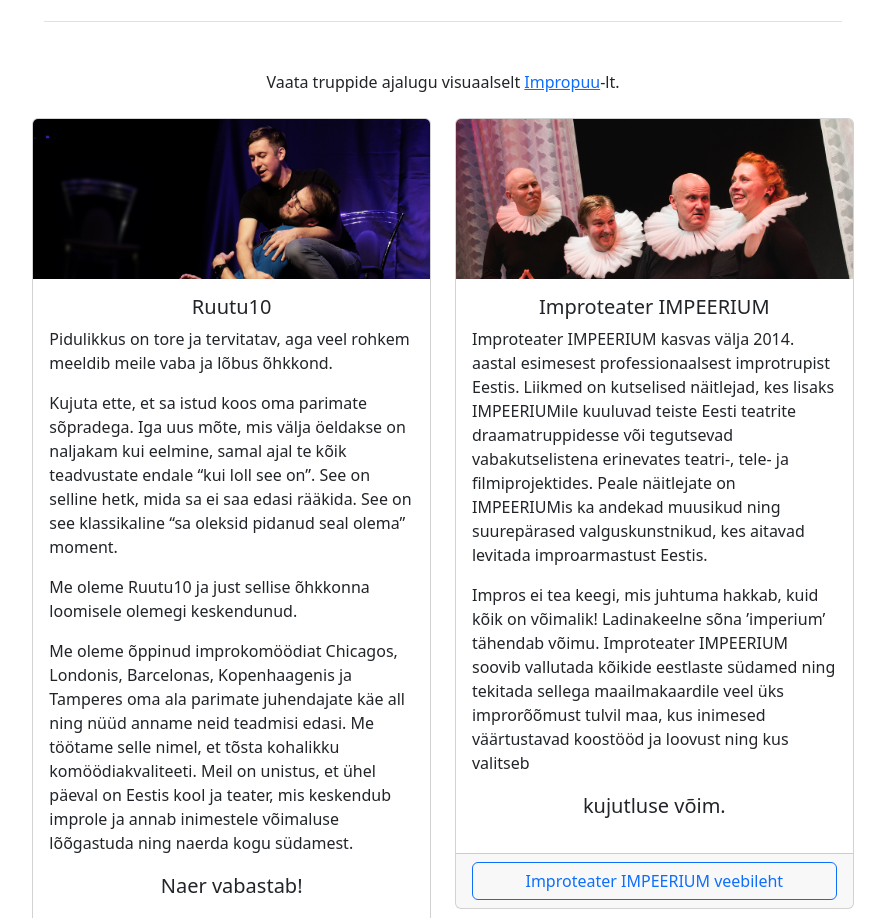
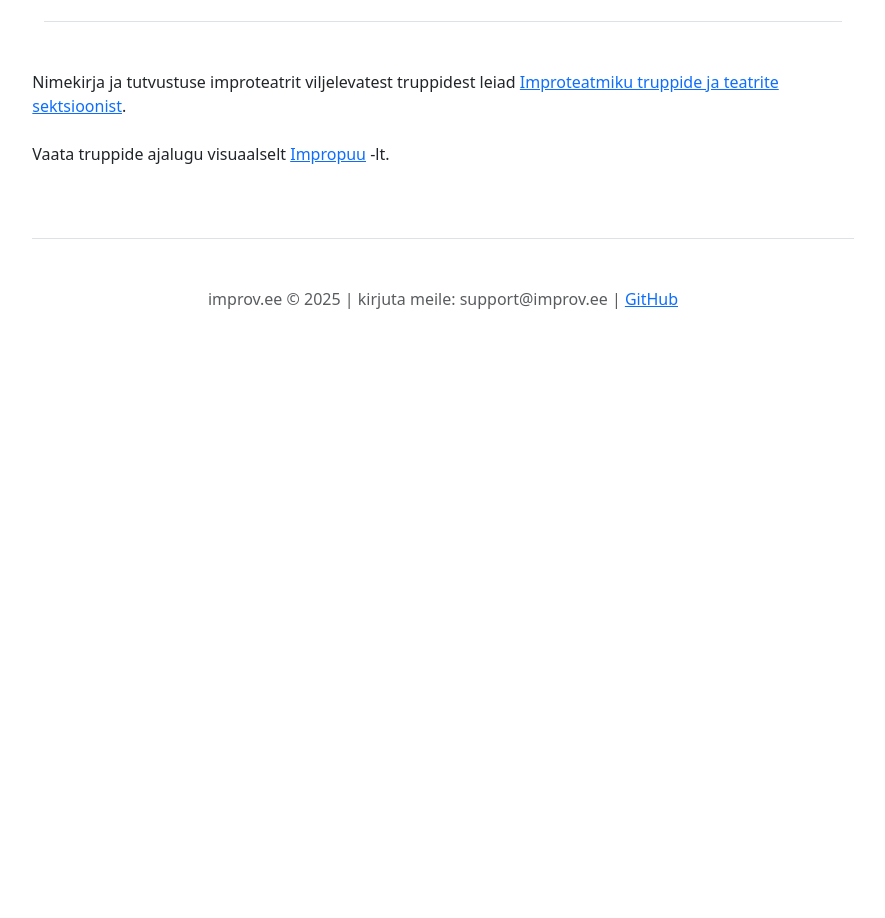
Before and after one commit to improv-ee/improv-static, a Nuxt app: page /trupid in a window 1280 px wide. Shown: the part 182-1100 px from the top of the page, without its empty margins (197-1082 px from the left). After the commit the page ends 800 px from the top, so only its background shows below. Built offline with nearby package versions, Linux system fonts and the light colour scheme.

Commit message:
Remove static group listing, point to improteatmik

```diff
--- a/components/organization/Card.vue
+++ /dev/null
@@ -1,28 +0,0 @@
-<template>
-    <div class="col">
-        <div class="card">
-             <img :src="image" class="card-img-top" :alt="name"/>
-            <div class="card-body">
-                <h5 class="card-title text-center">{{ name }}</h5>
-                <p class="card-text">
-                    <slot name="description"></slot>
-                </p>
-
-            </div>
-            <div class="card-footer text-center">
-    <a :href="link" target="_blank" class="btn col-12 btn-outline-primary">{{ name }} veebileht</a>
-  </div>
-        </div>
-    </div>
-</template>
-<script>
-import { defineComponent } from '@vue/composition-api'
-export default defineComponent({
-    props: {
-        link: { type: String, required: true },
-        image: { type: String, required: true },
-        name: {type: String, required: true}
-  }
-})
-
-</script>
--- a/pages/trupid.vue
+++ b/pages/trupid.vue
@@ -1,108 +1,16 @@
 <template>
     <div>
         <div class="row">
-            <p class="text-center mb-4">Vaata truppide ajalugu visuaalselt <NuxtLink to="/impropuu">Impropuu</NuxtLink>-lt.</p>
+
+            <p class="mb-4">Nimekirja ja tutvustuse improteatrit viljelevatest truppidest leiad <a
+                    href="https://teatmik.improv.ee/s/22aeb82e-7c69-41f3-a2cb-34371d4e9359"
+                    title="Improteatmik">Improteatmiku truppide
+                    ja teatrite sektsioonist</a>.</p>
+
+            <p class="mb-4">Vaata truppide ajalugu visuaalselt <NuxtLink to="/impropuu">Impropuu</NuxtLink>
+                -lt.</p>
         </div>
-        <div class="row row-cols-1 row-cols-md-2 g-4">
 
-            <OrganizationCard name="Ruutu10" image="/img/ruutu10.jpg" link="https://ruutu10.ee">
-                <template #description>
-                    <p>Pidulikkus on tore ja tervitatav, aga veel rohkem meeldib meile vaba ja lõbus õhkkond.</p>
-                    <p>Kujuta ette, et sa istud koos oma parimate sõpradega. Iga uus mõte, mis välja öeldakse on
-                        naljakam
-                        kui eelmine,
-                        samal ajal te kõik teadvustate endale “kui loll see on”. See on selline hetk, mida sa ei saa
-                        edasi
-                        rääkida.
-                        See on see klassikaline “sa oleksid pidanud seal olema” moment. </p>
-
-                    <p>Me oleme Ruutu10 ja just sellise õhkkonna loomisele olemegi keskendunud. </p>
-                    <p>Me oleme õppinud improkomöödiat Chicagos, Londonis, Barcelonas, Kopenhaagenis ja Tamperes oma
-                        ala parimate juhendajate käe all ning nüüd anname neid teadmisi edasi. Me töötame selle nimel,
-                        et tõsta kohalikku komöödiakvaliteeti. Meil on unistus, et ühel päeval on Eestis kool ja teater,
-                        mis keskendub improle ja annab inimestele võimaluse lõõgastuda ning naerda kogu südamest.</p>
-
-                    <p class="lead text-center">Naer vabastab!</p>
-                </template>
-            </OrganizationCard>
-
-            <OrganizationCard name="Improteater IMPEERIUM" image="/img/impeerium.jpg" link="https://improimpeerium.ee/">
-                <template #description>
-                    <p>Improteater IMPEERIUM kasvas välja 2014. aastal esimesest professionaalsest improtrupist Eestis.
-                        Liikmed on kutselised näitlejad, kes lisaks IMPEERIUMile kuuluvad teiste Eesti teatrite
-                        draamatruppidesse või tegutsevad vabakutselistena erinevates teatri-, tele- ja filmiprojektides.
-                        Peale näitlejate on IMPEERIUMis ka andekad muusikud ning suurepärased valguskunstnikud, kes
-                        aitavad
-                        levitada improarmastust Eestis.</p>
-
-                    <p>Impros ei tea keegi, mis juhtuma hakkab, kuid kõik on võimalik! Ladinakeelne sõna ’imperium’
-                        tähendab
-                        võimu.
-                        Improteater IMPEERIUM soovib vallutada kõikide eestlaste südamed ning tekitada sellega
-                        maailmakaardile veel
-                        üks improrõõmust tulvil maa, kus inimesed väärtustavad koostööd ja loovust ning kus valitseb</p>
-                    <p class="lead text-center">kujutluse võim.</p>
-                </template>
-            </OrganizationCard>
-
-            <OrganizationCard name="Ehatäht" image="/img/eha.jpg" link="https://www.facebook.com/ehat2ht/">
-                <template #description>
-                    <p>Improtrupp Ehatäht sai tuule tiibadesse 2016. aasta oktoobris Von Glehni
-                        Teatri improteatri kursusel. Trupi sünnile aitas kaasa kursuse juhendaja
-                        Mairi Tikerpalu (Improteater IMPEERIUM). Väga kiiresti leiti ühine
-                        hingamine ja hakati astuma samades kingades. Improtrenni teeme Von
-                        Glehni Teatris.</p>
-
-                    <p>Improtruppi Ehatäht saab kutsuda esinema sünnipäevadele,
-                        koosviibimistele, firmaüritustele, koduhoovi jne.</p>
-
-                    <p class="lead text-center">Ma ütlen EHA, ma ütlen TÄHT, ma ütlen EHATÄHT! Impromaailmas on kõik
-                        võimalik!</p>
-                </template>
-            </OrganizationCard>
-
-            <OrganizationCard name="Eesti Improteater" image="/img/improteater.jpg" link="http://www.improteater.ee/">
-                <template #description>
-                    <p>2009. aastal haaras improteatri õppimise võimalusest kinni hulk noori TÜ Viljandi
-                        Kultuuriakadeemia
-                        lõpetajaid ja nendega koos panimegi kassi katusele: 2009. aasta 29. oktoobril läksime No99
-                        Teatris
-                        esimest korda teksti, laule või samme õppimata lavale etendust mängima, lootes vaid iseendale ja
-                        oma
-                        võimele improviseerida.</p>
-                    <p>Eesti Improteater loob igal etendusel uue maailma – uute tegelaste, uute suhete, uute laulude ja
-                        naljadega… tänaseks oleme seda teinud juba üle kahesaja korra. </p>
-                </template>
-            </OrganizationCard>
-            <OrganizationCard name="Kahe Vahel" image="/img/kahe-vahel.jpg" link="https://ruutu10.ee/">
-                <template #description>
-                    <p>Nad on kaks sõpra, Märt ja Kristjan, kelle koostöö on kestnud juba mitu hooaega. Kahekesi laval
-                        hakkama saamine on väljakutse, mille nad alati rõõmuga vastu võtavad ja millega meisterlikult
-                        toime
-                        tulevad. Nad pakuvad hulgaliselt spontaansust, äratundmisrõõmu ja pisarateni liigutavaid
-                        suhtesituatsioone. </p>
-
-                    <p>
-                        Märt ja Kristjan küsivad publikuliimetelt muusikapala, millest saab nende etteaste intro. Nad
-                        inspireeruvad muusika emotsioonist ning seejärel improviseerivad kuni 30 minuti pikkuse
-                        näidendi.
-                        Raske on ette ennustada, millest nende lugu räägib, kuid seni on need olnud südamlikud,
-                        koomilised
-                        ja kaasahaaravad.</p>
-                </template>
-            </OrganizationCard>
-            <OrganizationCard name="kIMPROose" image="/img/kimproose.jpg" link="https://www.facebook.com/kimproose">
-                <template #description>
-                    <p>Improtrupp kIMPROose on justkui värske sõõm naerugaasi. Aastaid koos käinud trupp toimib laval
-                        ühe meeskonnana ning eesmärk on kõigil sama - lõbus peab olema.
-                        Seda nii vaatajatel, kui ka trupiliikmeil endil.</p>
-
-                    <p>kIMPROose etteasted on lustakad, muusikalised, krutskitega ning täis erinevaid põnevaid pöördeid.
-                        Armastame avastada laval uusi suhteid ja tegelasi ning vaadata, kuhu see kõik lõpuks kokku viib.
-                    </p>
-                </template>
-            </OrganizationCard>
-        </div>
     </div>
 </template>
 <script setup>
```
